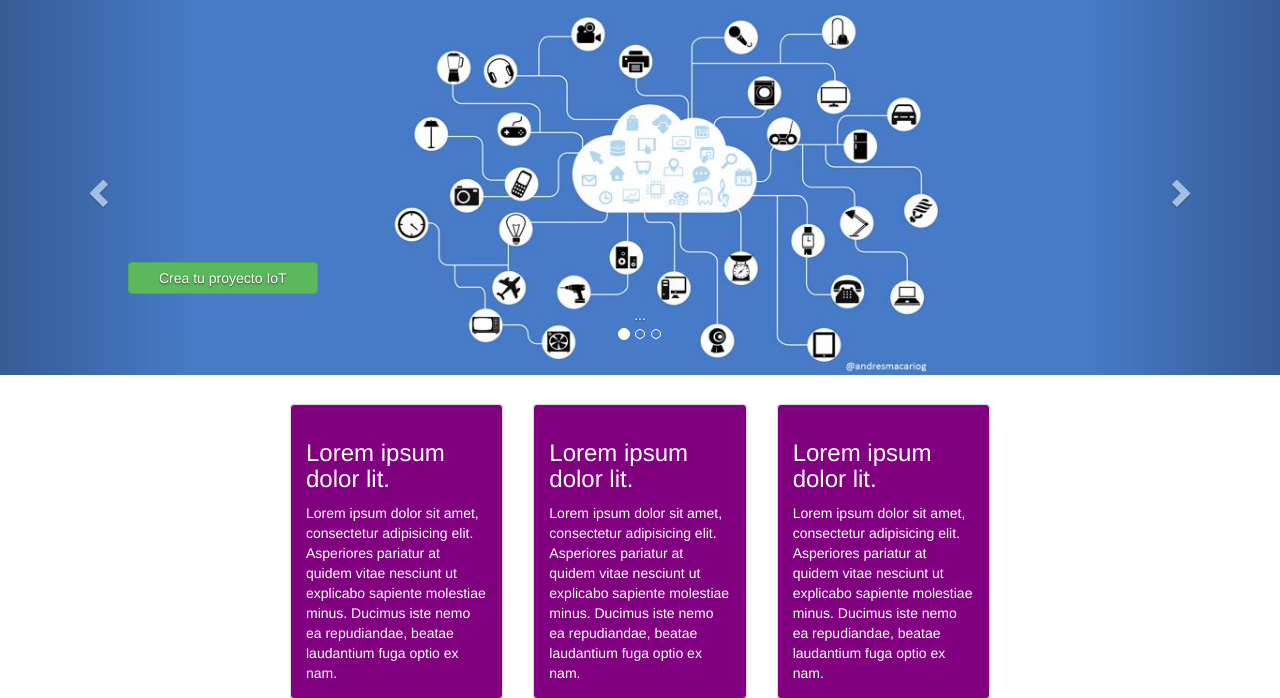
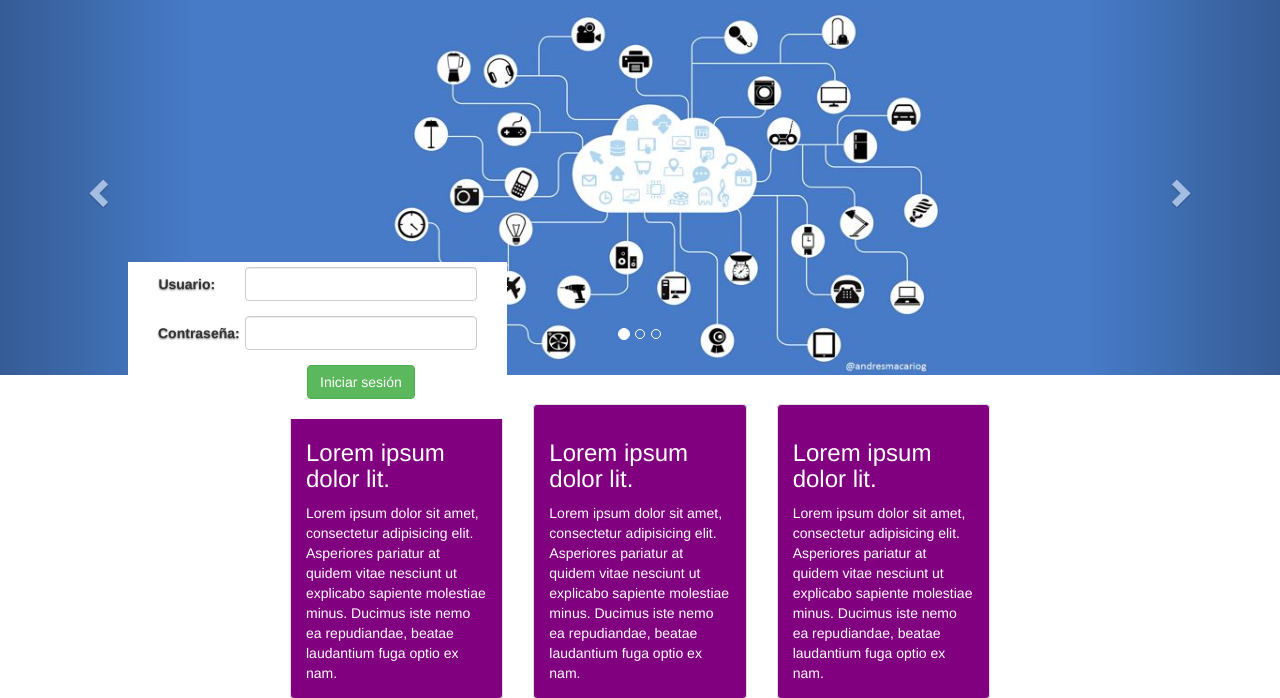
Before and after one commit to ruizcauich/plataforma_iot, a Django app: page / in a window 1280 px wide. Shown: the part 51-749 px from the top of the page. Run offline with Django 3.2, Linux system fonts and the light colour scheme; some libraries are stand-ins or nearby versions.

Commit message:
Habilitación de login y logout

```diff
--- a/plataforma/cuentas/urls.py
+++ b/plataforma/cuentas/urls.py
@@ -7,8 +7,8 @@ app_name = 'cuentas'
 
 urlpatterns = [
     #cuentas/
-    url(r'^login/$', auth_views.LoginView.as_view(template_name='login.html')),
-    url(r'^logout/$', auth_views.LogoutView.as_view(template_name='logout.html')),
+    url(r'^login/$', auth_views.LoginView.as_view(template_name='cuentas/login.html'), name='login'),
+    url(r'^logout/$', auth_views.LogoutView.as_view(template_name='inicio.html'), name="logout"),
     url(r'^password_change/$',auth_views.PasswordChangeView.as_view(template_name='change-password.html')),
     url(r'^password_change/done/$', auth_views.PasswordChangeDoneView.as_view(template_name='change-password-done.html')),
     url(r'^password_reset/$', auth_views.PasswordResetView.as_view(template_name='password-reset.html')),
--- a/plataforma/dashboard/views.py
+++ b/plataforma/dashboard/views.py
@@ -2,9 +2,10 @@ from django.shortcuts import render, get_object_or_404, redirect
 from .models import Proyecto, Dispositivo
 from .forms import formProyecto,formDispositivo
 from django.http import HttpResponse
+from django.contrib.auth.decorators import login_required
 
 # Create your views here.
-
+@login_required(login_url = 'cuentas:login')
 def index(request):
     numero_proyectos = Proyecto.objects.count()
     numero_dispositivos = Dispositivo.objects.count()
--- a/plataforma/static/css/plataforma-main.css
+++ b/plataforma/static/css/plataforma-main.css
@@ -63,7 +63,7 @@ section.body-content{
 
 
 
-a.carousel-caption{
+div.carousel-caption{
     left: 10%;
     right: auto;
     padding-top: 5px;
--- a/plataforma/templates/base.html
+++ b/plataforma/templates/base.html
@@ -51,7 +51,7 @@
 
                     <!--Links derechos  -->
                     <ul class="nav navbar-nav navbar-right">
-                        <li><a href="#"><span class="glyphicon glyphicon-off"></span>Logout</a></li>
+                        <li><a href="{%url 'cuentas:logout'%}"><span class="glyphicon glyphicon-off"></span>Logout</a></li>
                     </ul>
 
                     <!--Fin Colleccion links de nav  -->
--- /dev/null
+++ b/plataforma/templates/cuentas/login.html
@@ -0,0 +1,24 @@
+<form class="form-horizontal" action="{{action}}" method="post">
+    {% csrf_token %}
+    <div class="form-group">
+        <label for="id_usuario" class="control-label col-sm-3">
+            Usuario:
+        </label>
+        <div class="col-sm-9">
+            <input id="id_usuario" maxlength="30" name="username" type="text" class="form-control">
+        </div>
+    </div>
+    <div class="form-group">
+        <label for="id_contrasena" class="control-label col-sm-3">
+            Contraseña:
+        </label>
+        <div class="col-sm-9">
+            <input id="id_contrasena" maxlength="30" name="password" type="password" class="form-control">
+        </div>
+    </div>
+    <div class="form-group">
+        <div class="col-sm-offset-3 col-sm-9">
+            <button type="submit" class="btn btn-success">Iniciar sesión</button>
+        </div>
+    </div>
+</form>
--- a/plataforma/templates/inicio.html
+++ b/plataforma/templates/inicio.html
@@ -48,7 +48,10 @@
             <style>
 
             </style>
-            <a href="{% url 'dashboard:index' %}" class="btn btn-success carousel-caption ">Crea tu proyecto IoT</a>
+            <div class="carousel-caption bg-blanco">
+                {% include 'cuentas/login.html' with action="/cuentas/login/?next=/dashboard/" %}
+            </div>
+            <!--a href="{% url 'dashboard:index' %}" class="btn btn-success carousel-caption ">Crea tu proyecto IoT</a-->
         </div>
     </div>
 
```
Also changed, not shown: plataforma/db.sqlite3.
